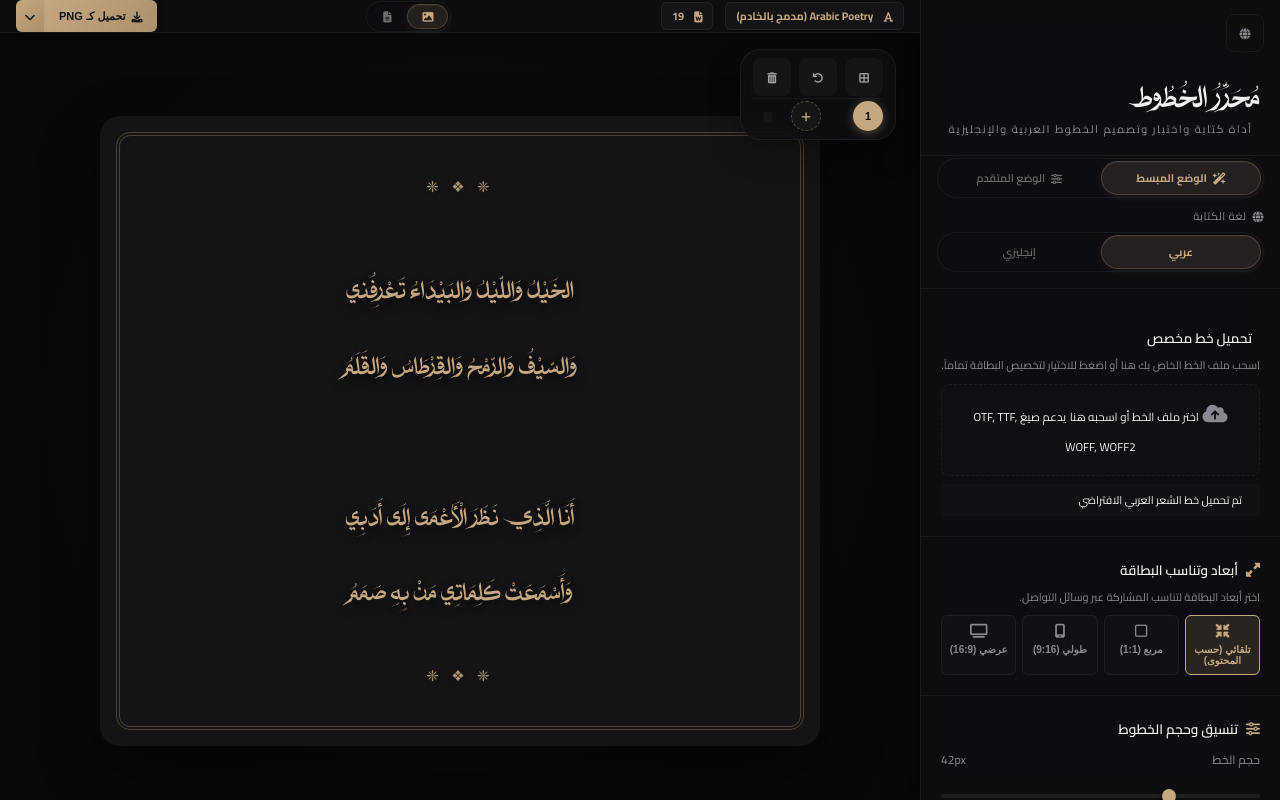
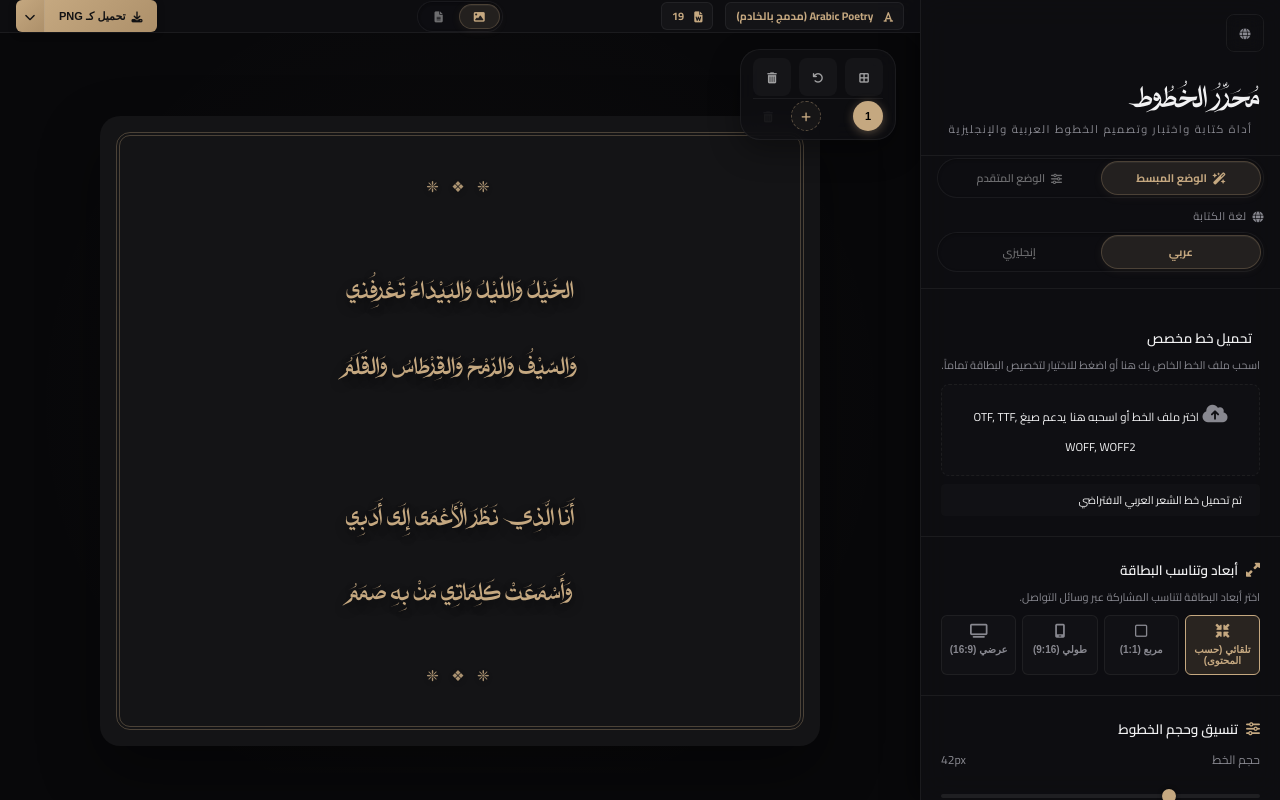
Before and after one commit to monesir/FontWebsite, a website built with Vite: page index.html in a window 1280 px wide. Built offline with nearby package versions, Linux system fonts and the light colour scheme; some icons are missing; a web font is replaced by a local one.

Commit message:
style: center viewSwitcher tabs exactly in the middle of top-nav using flexbox weights

```diff
--- a/style.css
+++ b/style.css
@@ -781,6 +781,7 @@ html[dir="ltr"] .language-switcher-sidebar {
 }
 
 .top-nav-left {
+  flex: 1;
   display: flex;
   align-items: center;
   gap: 12px;
@@ -806,9 +807,18 @@ html[dir="ltr"] .language-switcher-sidebar {
   margin-inline-start: 4px;
 }
 
+.top-nav-middle {
+  flex: 0 0 auto;
+  display: flex;
+  align-items: center;
+  justify-content: center;
+}
+
 .top-nav-right {
-  display: flex;
-  align-items: center;
+  flex: 1;
+  display: flex;
+  align-items: center;
+  justify-content: flex-end;
   gap: 10px;
 }
 
```
